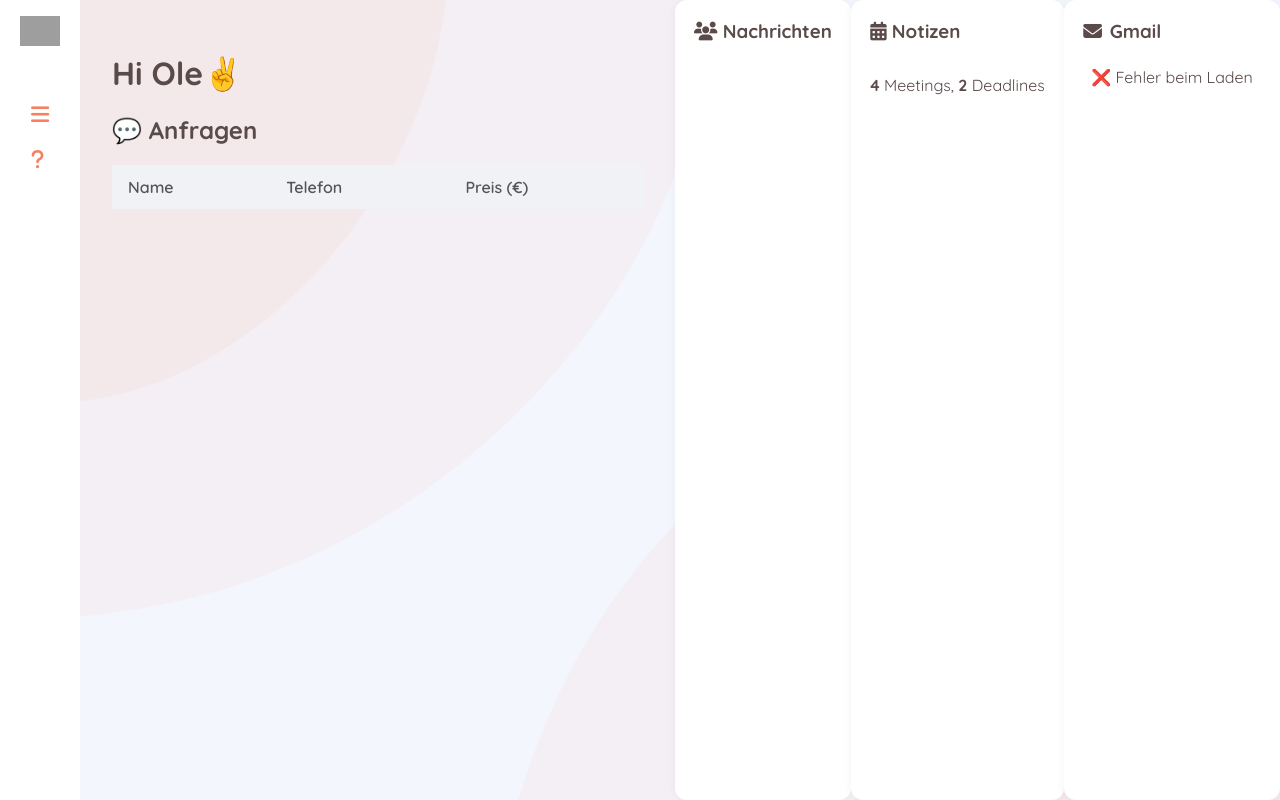
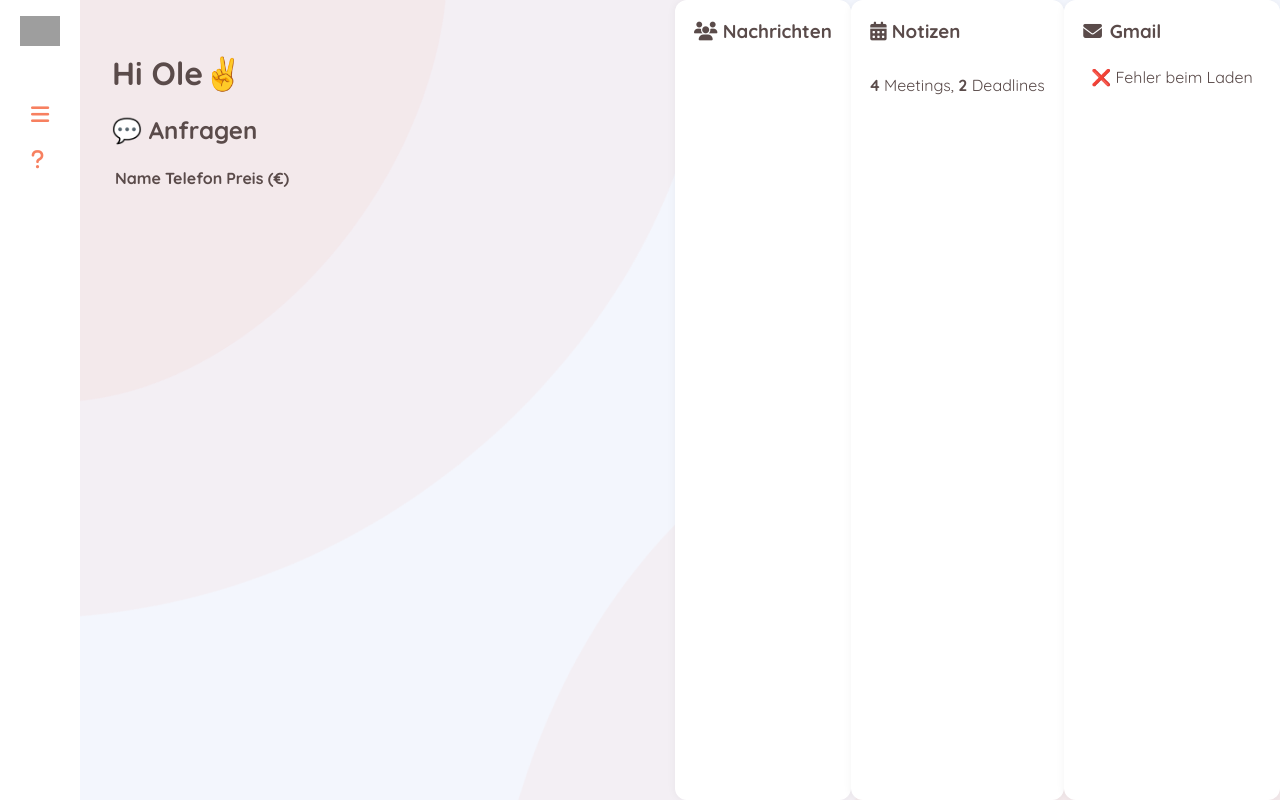
Before and after one commit to OlePawlowski/Dashboard, a Flask app: page /dashboard in a window 1280 px wide. Run offline with Flask 3, Linux system fonts and the light colour scheme; the visitor is signed in with stand-in values (Sample User, id 1); data that the repository does not hold is empty; some libraries are stand-ins or nearby versions; grey boxes are pictures that could not be loaded.

Commit message:
style.css m

```diff
--- a/static/style.css
+++ b/static/style.css
@@ -89,34 +89,6 @@ body {
 }
 
 
-table {
-  width: 100%;
-  border-collapse: collapse;
-}
-
-th, td {
-  padding: 0.75rem 1rem;
-  text-align: left;
-}
-
-th {
-  background-color: #f0f2f5;
-  font-weight: 600;
-  color: #555;
-}
-
-tr:nth-child(even) {
-  background-color: #fafafa;
-}
-
-tr:hover {
-  background-color: #eef4ff;
-}
-
-td {
-  color: #333;
-}
-
 
 /* GMAIL Karte – extra Style */
 .card.gmail {
```
